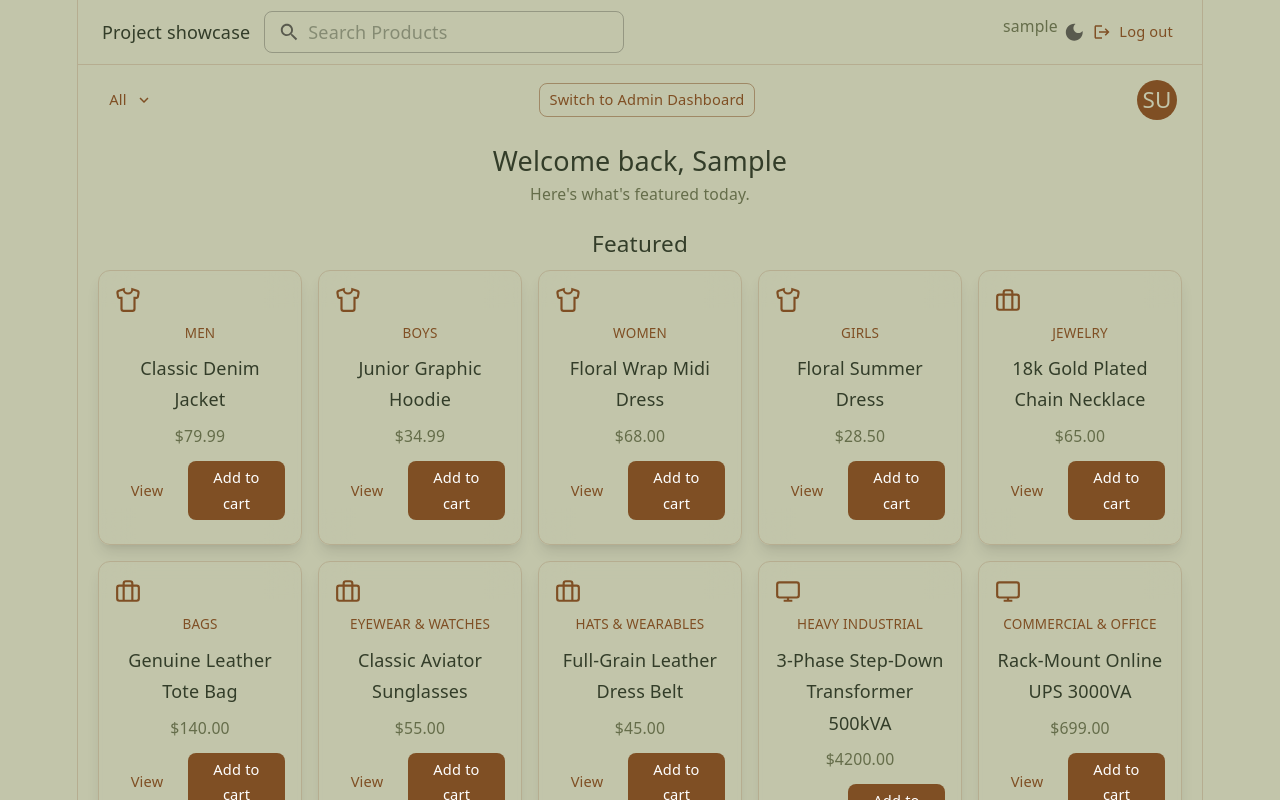
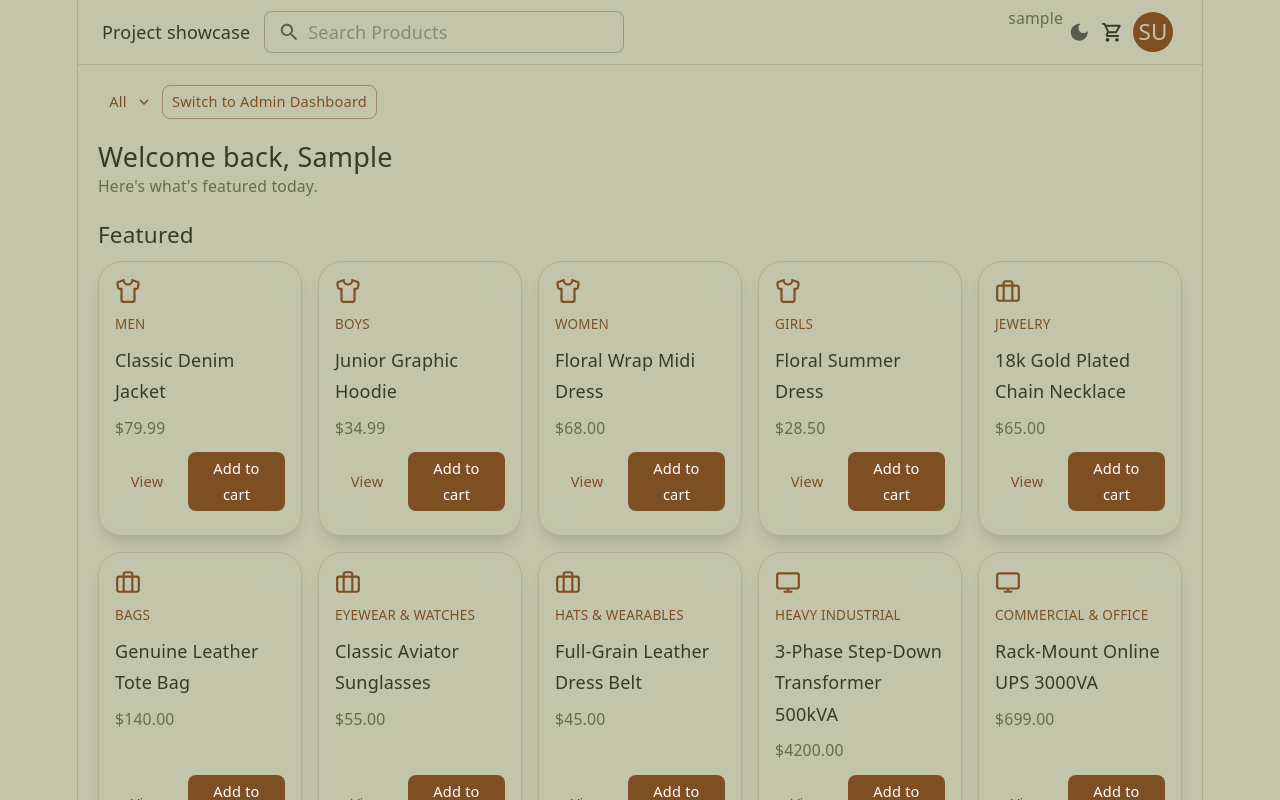
Before and after one commit to SamuelGitau-School/Summative-Lab-Building-a-React-Based-Personal-Project-Showcase-App, a React (Vite) app: page /dashboard in a window 1280 px wide. Shown: the top 800 px of the page. Built offline with nearby package versions, Linux system fonts and the light colour scheme; sample sign-in values are in the browser's storage.

Commit message:
Fix: the dashboard styling errors

```diff
--- a/src/components/layout/Navbar/Navbar.jsx
+++ b/src/components/layout/Navbar/Navbar.jsx
@@ -1,11 +1,15 @@
-import { AppBar, Toolbar, Typography, Stack } from '@mui/material';
+import { AppBar, Toolbar, Typography, Stack, IconButton, Badge } from '@mui/material';
+import { Link } from 'react-router-dom';
+import ShoppingCartOutlinedIcon from '@mui/icons-material/ShoppingCartOutlined';
 import { useAuth } from '../../../context/AuthContext';
+import { useCart } from '../../../context/CartContext';
 import Search from '../Search/Search'
 import DarkMode from '../../reusable/DarkModeToggle'
-import Logout from '../../reusable/LogoutButton'
+import Profile from '../dropdown/Profile'
 
 function Navbar({ onSearch }) {
   const { user } = useAuth()
+  const { count } = useCart()
 
   return (
     <AppBar
@@ -30,7 +34,20 @@ function Navbar({ onSearch }) {
             </Typography>
           )}
           <DarkMode />
-          <Logout />
+          {user && (
+            <IconButton
+              component={Link}
+              to="/cart"
+              size="small"
+              aria-label="cart"
+              sx={{ color: 'var(--text-h)' }}
+            >
+              <Badge badgeContent={count} color="primary" max={99}>
+                <ShoppingCartOutlinedIcon fontSize="small" />
+              </Badge>
+            </IconButton>
+          )}
+          <Profile />
         </Stack>
       </Toolbar>
     </AppBar>
--- a/src/components/layout/dropdown/Profile.jsx
+++ b/src/components/layout/dropdown/Profile.jsx
@@ -1,17 +1,25 @@
 import { useState } from 'react';
 import { Link } from 'react-router-dom';
-import { IconButton, Menu, MenuItem, Avatar } from '@mui/material';
+import { IconButton, Menu, MenuItem, Avatar, Divider } from '@mui/material';
+import LogoutIcon from '@mui/icons-material/Logout';
 import { useAuth } from '../../../context/AuthContext';
+import { useLogout } from '../../reusable/LogoutButton';
 import './Profile.css';
 
 function Profile() {
     const { user } = useAuth()
     const [anchorEl, setAnchorEl] = useState(null)
     const open = Boolean(anchorEl)
+    const handleLogout = useLogout()
 
     if (!user) return null
 
     const initials = `${user.firstName?.[0] || ''}${user.lastName?.[0] || ''}`.toUpperCase()
+
+    const handleLogoutClick = () => {
+        setAnchorEl(null)
+        handleLogout()
+    }
 
     return (
         <>
@@ -29,6 +37,22 @@ function Profile() {
             <MenuItem component={Link} to="/cart" onClick={() => setAnchorEl(null)}>
                 Cart
             </MenuItem>
+
+            <Divider />
+
+            <MenuItem
+                onClick={handleLogoutClick}
+                sx={{
+                    color: '#b3261e',
+                    gap: 1,
+                    '&:hover': {
+                        bgcolor: 'rgba(179, 38, 30, 0.08)',
+                    },
+                }}
+            >
+                <LogoutIcon fontSize="small" />
+                Log out
+            </MenuItem>
         </Menu>
         </>
     )
--- a/src/components/reusable/LogoutButton.jsx
+++ b/src/components/reusable/LogoutButton.jsx
@@ -3,14 +3,18 @@ import { Button } from '@mui/material';
 import LogoutIcon from '@mui/icons-material/Logout';
 import { useAuth } from '../../context/AuthContext';
 
-function Logout() {
+export function useLogout() {
   const navigate = useNavigate();
   const { logoutUser } = useAuth();
 
-  const handleLogout = () => {
+  return () => {
     logoutUser()
     navigate('/login')
   }
+}
+
+function Logout({ sx, ...props }) {
+  const handleLogout = useLogout()
 
   return (
     <Button
@@ -18,6 +22,17 @@ function Logout() {
     size="small"
     startIcon={<LogoutIcon fontSize="small" />}
     className="normal-case"
+    sx={{
+      color: '#b3261e',
+      bgcolor: 'rgba(179, 38, 30, 0.08)',
+      border: '1px solid rgba(179, 38, 30, 0.25)',
+      '&:hover': {
+        bgcolor: 'rgba(179, 38, 30, 0.16)',
+        borderColor: 'rgba(179, 38, 30, 0.4)',
+      },
+      ...sx,
+    }}
+    {...props}
     >
     Log out
     </Button>
--- a/src/pages/dashboard/Dashboard.css
+++ /dev/null
@@ -1,52 +0,0 @@
-.dashboard-toolbar {
-  display: flex;
-  align-items: center;
-  justify-content: space-between;
-  gap: 12px;
-  padding: 10px 20px;
-}
-
-.dashboard-hero {
-  display: flex;
-  flex-direction: column;
-  gap: 4px;
-  padding: 8px 20px 20px;
-}
-
-.dashboard-featured {
-  padding: 0 20px 32px;
-}
-
-.dashboard-card-grid {
-  display: grid;
-  grid-template-columns: repeat(auto-fill, minmax(200px, 1fr));
-  gap: 16px;
-}
-
-.dashboard-product-card {
-  border-radius: 12px !important;
-  border: 1px solid var(--border) !important;
-  background: color-mix(in srgb, var(--bg) 60%, transparent) !important;
-  backdrop-filter: blur(16px);
-  -webkit-backdrop-filter: blur(16px);
-  box-shadow: var(--shadow) !important;
-  transition: transform 0.15s ease;
-}
-
-.dashboard-product-card:hover {
-  transform: translateY(-3px);
-}
-
-.dashboard-card-icon {
-  color: var(--accent);
-}
-
-@media (max-width: 600px) {
-  .dashboard-toolbar {
-    flex-wrap: wrap;
-  }
-
-  .dashboard-card-grid {
-    grid-template-columns: repeat(auto-fill, minmax(150px, 1fr));
-  }
-}
--- a/src/pages/dashboard/Dashboard.jsx
+++ b/src/pages/dashboard/Dashboard.jsx
@@ -1,13 +1,11 @@
 import { useState, useEffect } from 'react'
 import { Link } from 'react-router-dom'
-import { Typography, Card, CardContent, Button, CircularProgress, TextField, MenuItem } from '@mui/material'
+import { Typography, Card, CardContent, Button, CircularProgress, Box, Stack } from '@mui/material'
 import Navbar from '../../components/layout/Navbar/Navbar'
 import Categories from '../../components/layout/dropdown/Categories'
-import Profile from '../../components/layout/dropdown/Profile'
 import { useAuth } from '../../context/AuthContext'
 import { useCart } from '../../context/CartContext'
 import { getProducts } from '../../utils/product'
-import './Dashboard.css'
 
 const categoryIcons = {
   accessories: (
@@ -37,9 +35,25 @@ function getCategoryIcon(product) {
 
 function ProductCard({ product, onAddToCart }) {
   return (
-    <Card className="dashboard-product-card">
-      <CardContent className="flex flex-col gap-2">
-        <div className="dashboard-card-icon">{getCategoryIcon(product)}</div>
+    <Card
+      className="page-enter"
+      sx={{
+        borderRadius: 3,
+        border: '1px solid var(--border)',
+        background: 'color-mix(in srgb, var(--bg) 60%, transparent)',
+        backdropFilter: 'blur(16px)',
+        WebkitBackdropFilter: 'blur(16px)',
+        boxShadow: 'var(--shadow)',
+        height: '100%',
+        display: 'flex',
+        flexDirection: 'column',
+        textAlign: 'left',
+        transition: 'transform 0.15s ease',
+        '&:hover': { transform: 'translateY(-3px)' },
+      }}
+    >
+      <CardContent className="flex flex-col gap-2" sx={{ alignItems: 'flex-start', height: '100%' }}>
+        <Box sx={{ color: 'var(--accent)', display: 'flex' }}>{getCategoryIcon(product)}</Box>
         <Typography variant="caption" sx={{ color: 'var(--accent)', textTransform: 'uppercase' }}>
           {product.category}
         </Typography>
@@ -49,7 +63,7 @@ function ProductCard({ product, onAddToCart }) {
         <Typography variant="body2" sx={{ color: 'var(--text)' }}>
           ${Number(product.price).toFixed(2)}
         </Typography>
-        <div className="flex gap-2 mt-1">
+        <div className="flex gap-2 mt-1" style={{ marginTop: 'auto', paddingTop: 4 }}>
           <Button size="small" component={Link} to={`/products/${product.id}`}>
             View
           </Button>
@@ -97,28 +111,40 @@ function Dashboard() {
     return matchesCategory && matchesSearch
   })
 
+  const cardGridSx = {
+    display: 'grid',
+    gridTemplateColumns: 'repeat(auto-fill, minmax(200px, 1fr))',
+    gap: 2,
+  }
+
   return (
-    <div>
+    <Box>
       <Navbar onSearch={setSearch} />
 
-      <div className="dashboard-toolbar">
+      <Stack
+        direction={{ xs: 'column', sm: 'row' }}
+        justifyContent="space-between"
+        alignItems="center"
+        gap={2}
+        sx={{ p: 2.5, textAlign: 'left', flexWrap: 'wrap' }}
+      >
         <Categories onSelect={setCategory} />
+
         {user?.role === 'admin' && (
           <Button size="small" variant="outlined" component={Link} to="/admin">
             Switch to Admin Dashboard
           </Button>
         )}
-        <Profile />
-      </div>
+      </Stack>
 
-      <div className="dashboard-hero page-enter">
+      <Box className="page-enter" sx={{ px: 2.5, pb: 2.5, textAlign: 'left' }}>
         <Typography variant="h5" sx={{ color: 'var(--text-h)' }}>
           Welcome back{user ? `, ${user.firstName}` : ''}
         </Typography>
         <Typography variant="body2" sx={{ color: 'var(--text)' }}>
           Here's what's featured today.
         </Typography>
-      </div>
+      </Box>
 
       {loading ? (
         <div className="flex justify-center py-12">
@@ -126,18 +152,18 @@ function Dashboard() {
         </div>
       ) : (
         <>
-          <div className="dashboard-featured">
+          <Box sx={{ px: 2.5, pb: 4, textAlign: 'left' }}>
             <Typography variant="h6" sx={{ color: 'var(--text-h)', mb: 1 }}>
               Featured
             </Typography>
-            <div className="dashboard-card-grid">
+            <Box sx={cardGridSx}>
               {featured.map((product) => (
                 <ProductCard key={product.id} product={product} onAddToCart={addItem} />
               ))}
-            </div>
-          </div>
+            </Box>
+          </Box>
 
-          <div className="dashboard-catalog">
+          <Box sx={{ px: 2.5, pb: 4, textAlign: 'left' }}>
             <Typography variant="h6" sx={{ color: 'var(--text-h)', mt: 4, mb: 1 }}>
               All Products {category !== 'All' ? `— ${category}` : ''}
             </Typography>
@@ -147,16 +173,16 @@ function Dashboard() {
                 No products match your search or category.
               </Typography>
             ) : (
-              <div className="dashboard-card-grid">
+              <Box sx={cardGridSx}>
                 {filtered.map((product) => (
                   <ProductCard key={product.id} product={product} onAddToCart={addItem} />
                 ))}
-              </div>
+              </Box>
             )}
-          </div>
+          </Box>
         </>
       )}
-    </div>
+    </Box>
   )
 }
 
```
